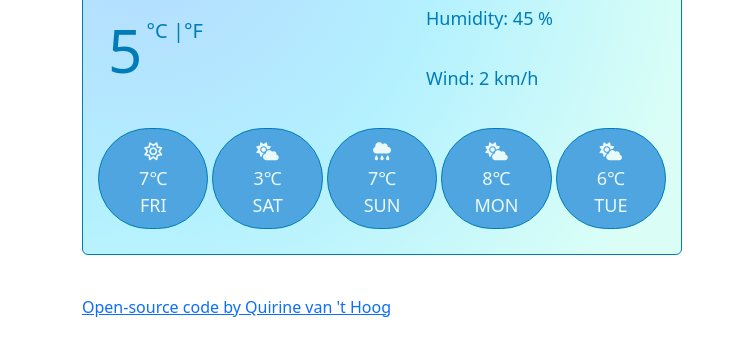
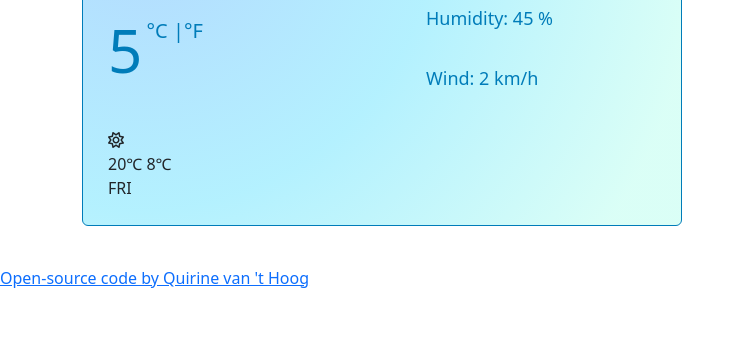
Before and after one commit to quirinehoog/connected-weather-app, a plain HTML site: page index.html in a window 1280 px wide. Shown: the part 202-558 px from the top of the page, without its empty margins (0-744 px from the left). Drawn offline with nearby package versions, Linux system fonts and the light colour scheme; no server answers.

Commit message:
changed downpart forecast HTML

```diff
--- a/index.html
+++ b/index.html
@@ -85,32 +85,20 @@
           </div>
         </div>
       </div>
+      </div>
     </br>
-    <div class="row">
-        <div class="col first">
+    <div class="weather-forecast-downpart">
+      <div class="row">
+        <div class="col-2">
           <i class="far fa-sun sun"></i>
-          <div>7℃</div>
-          <div>FRI</div>
+          <div class="weather-forecast-temps">
+            <span class="weather-forecast-temps-high">20℃</span>
+            <span class="weather-forecast-temps-low">8℃</span>
+          </div>
+          <div class="weather-forecast-day">FRI</div>
         </div>
-        <div class="col second">
-          <i class="fas fa-cloud-sun cloud-sun"></i>
-          <div>3℃</div>
-          <div>SAT</div>
         </div>
-        <div class="col third">
-          <i class="fas fa-cloud-rain cloud-rain"></i>
-          <div>7℃</div>
-          <div>SUN</div>
         </div>
-        <div class="col fourth">
-          <i class="fas fa-cloud-sun cloud-sun"></i>
-          <div>8℃</div>
-          <div>MON</div>
-        </div>
-        <div class="col fifth">
-          <i class="fas fa-cloud-sun cloud-sun"></i>
-          <div>6℃</div>
-          <div>TUE</div>
         </div>
       </div>
       </div>
```
